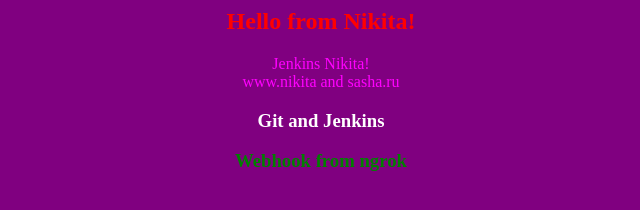
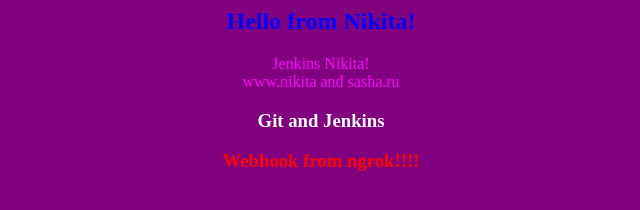
Before and after one commit to Nikitatut/app-for-jenkins, a plain HTML site: page index.html in a window 1280 px wide. Shown: the whole page, without its empty margins (319-959 px from the left). Drawn offline with Linux system fonts and the light colour scheme.

Commit message:
webhook da!

```diff
--- a/index.html
+++ b/index.html
@@ -1,11 +1,11 @@
 <html>
 <body bgcolor=purple>
 <center>
-<h2><font color=red>Hello from Nikita!</font></h2>
+<h2><font color=blue>Hello from Nikita!</font></h2>
 <font color = magenta>Jenkins Nikita!</font><br>
 <font color=magenta>www.nikita and sasha.ru</font>
 <h3><font color=white>Git and Jenkins</font>
-<h3><font color=green>Webhook from ngrok</font>
+<h3><font color=red>Webhook from ngrok!!!!</font>
 </center>
 </body>
 </html>
```
